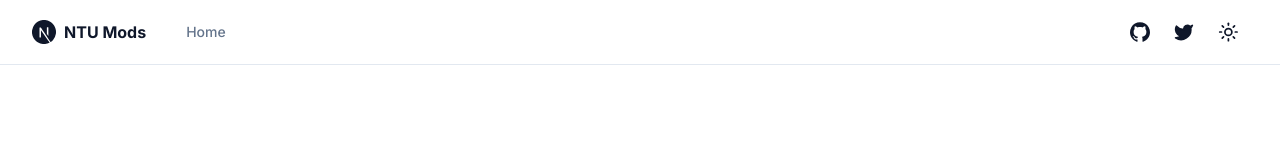
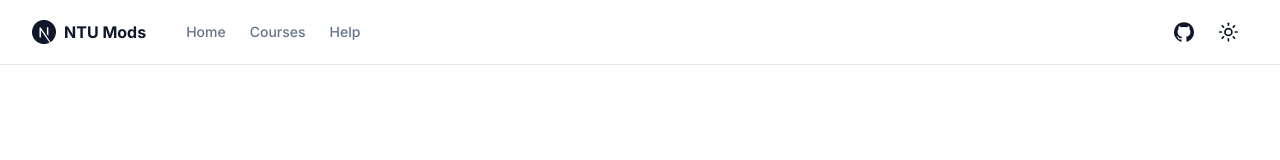
Before and after one commit to Dallas-Ng/ntu-mods, a Next.js app: page / in a window 1280 px wide. Shown: the top 160 px of the page. Built offline with nearby package versions, Linux system fonts and the light colour scheme.

Commit message:
Update: trimming and configs

```diff
--- a/app/layout.tsx
+++ b/app/layout.tsx
@@ -4,7 +4,7 @@ import { Metadata } from "next"
 import { siteConfig } from "@/config/site"
 import { fontSans } from "@/lib/fonts"
 import { cn } from "@/lib/utils"
-import { SiteHeader } from "@/components/site-header"
+import { SiteHeader } from "@/components/main-navigation"
 import { TailwindIndicator } from "@/components/tailwind-indicator"
 import { ThemeProvider } from "@/components/theme-provider"
 
@@ -42,6 +42,7 @@ export default function RootLayout({ children }: RootLayoutProps) {
           <ThemeProvider attribute="class" defaultTheme="system" enableSystem>
             <div className="relative flex min-h-screen flex-col">
               <SiteHeader />
+
               <div className="flex-1">{children}</div>
             </div>
             <TailwindIndicator />
--- a/components/main-nav.tsx
+++ /dev/null
@@ -1,40 +0,0 @@
-import * as React from "react"
-import Link from "next/link"
-
-import { NavItem } from "@/types/nav"
-import { siteConfig } from "@/config/site"
-import { cn } from "@/lib/utils"
-import { Icons } from "@/components/icons"
-
-interface MainNavProps {
-  items?: NavItem[]
-}
-
-export function MainNav({ items }: MainNavProps) {
-  return (
-    <div className="flex gap-6 md:gap-10">
-      <Link href="/" className="flex items-center space-x-2">
-        <Icons.logo className="h-6 w-6" />
-        <span className="inline-block font-bold">{siteConfig.name}</span>
-      </Link>
-      {items?.length ? (
-        <nav className="flex gap-6">
-          {items?.map(
-            (item, index) =>
-              item.href && (
-                <Link
-                  key={index}
-                  href={item.href}
-                  className={cn(
-                    "flex items-center text-sm font-medium text-muted-foreground",
-                    item.disabled && "cursor-not-allowed opacity-80"
-                  )}>
-                  {item.title}
-                </Link>
-              )
-          )}
-        </nav>
-      ) : null}
-    </div>
-  )
-}
--- a/components/site-header.tsx
+++ b/components/main-navigation.tsx
@@ -1,16 +1,41 @@
 import Link from "next/link"
 
+import { NavItem } from "@/types/nav"
 import { siteConfig } from "@/config/site"
+import { cn } from "@/lib/utils"
 import { buttonVariants } from "@/components/ui/button"
 import { Icons } from "@/components/icons"
-import { MainNav } from "@/components/main-nav"
 import { ThemeToggle } from "@/components/theme-toggle"
 
 export function SiteHeader() {
   return (
     <header className="bg-background sticky top-0 z-40 w-full border-b">
       <div className="container flex h-16 items-center space-x-4 sm:justify-between sm:space-x-0">
-        <MainNav items={siteConfig.mainNav} />
+        <div className="flex gap-6 md:gap-10">
+          <Link href="/" className="flex items-center space-x-2">
+            <Icons.logo className="h-6 w-6" />
+            <span className="inline-block font-bold">{siteConfig.name}</span>
+          </Link>
+          {siteConfig.mainNav?.length ? (
+            <nav className="flex gap-6">
+              {(siteConfig.mainNav as NavItem[])?.map(
+                (item, index) =>
+                  item.href && (
+                    <Link
+                      key={index}
+                      href={item.href}
+                      className={cn(
+                        "flex items-center text-sm font-medium text-muted-foreground",
+                        item.disabled && "cursor-not-allowed opacity-80"
+                      )}>
+                      {item.title}
+                    </Link>
+                  )
+              )}
+            </nav>
+          ) : null}
+        </div>
+
         <div className="flex flex-1 items-center justify-end space-x-4">
           <nav className="flex items-center space-x-1">
             <Link
@@ -26,19 +51,7 @@ export function SiteHeader() {
                 <span className="sr-only">GitHub</span>
               </div>
             </Link>
-            <Link
-              href={siteConfig.links.twitter}
-              target="_blank"
-              rel="noreferrer">
-              <div
-                className={buttonVariants({
-                  size: "icon",
-                  variant: "ghost"
-                })}>
-                <Icons.twitter className="h-5 w-5 fill-current" />
-                <span className="sr-only">Twitter</span>
-              </div>
-            </Link>
+
             <ThemeToggle />
           </nav>
         </div>
--- a/config/site.ts
+++ b/config/site.ts
@@ -8,11 +8,17 @@ export const siteConfig = {
     {
       title: "Home",
       href: "/"
+    },
+    {
+      title: "Courses",
+      href: "/"
+    },
+    {
+      title: "Help",
+      href: "/"
     }
   ],
   links: {
-    twitter: "https://twitter.com/shadcn",
-    github: "https://github.com/shadcn/ui",
-    docs: "https://ui.shadcn.com"
+    github: "https://github.com/dallas-ng"
   }
 }
--- a/prettier.config.js
+++ b/prettier.config.js
@@ -21,7 +21,7 @@ module.exports = {
     "^@/styles/(.*)$",
     "^@/app/(.*)$",
     "",
-    "^[./]",
+    "^[./]"
   ],
   importOrderSeparation: false,
   importOrderSortSpecifiers: true,
@@ -29,5 +29,5 @@ module.exports = {
   importOrderParserPlugins: ["typescript", "jsx", "decorators-legacy"],
   importOrderMergeDuplicateImports: true,
   importOrderCombineTypeAndValueImports: true,
-  plugins: ["@ianvs/prettier-plugin-sort-imports"],
+  plugins: ["@ianvs/prettier-plugin-sort-imports"]
 }
```
Also changed, not shown: lib/supabase/client.ts (renamed from utils/supabase/client.ts), lib/supabase/server.ts (renamed from utils/supabase/server.ts), utils/hooks.ts (deleted), 1 other file (tests, documents, lock files or other folders).
